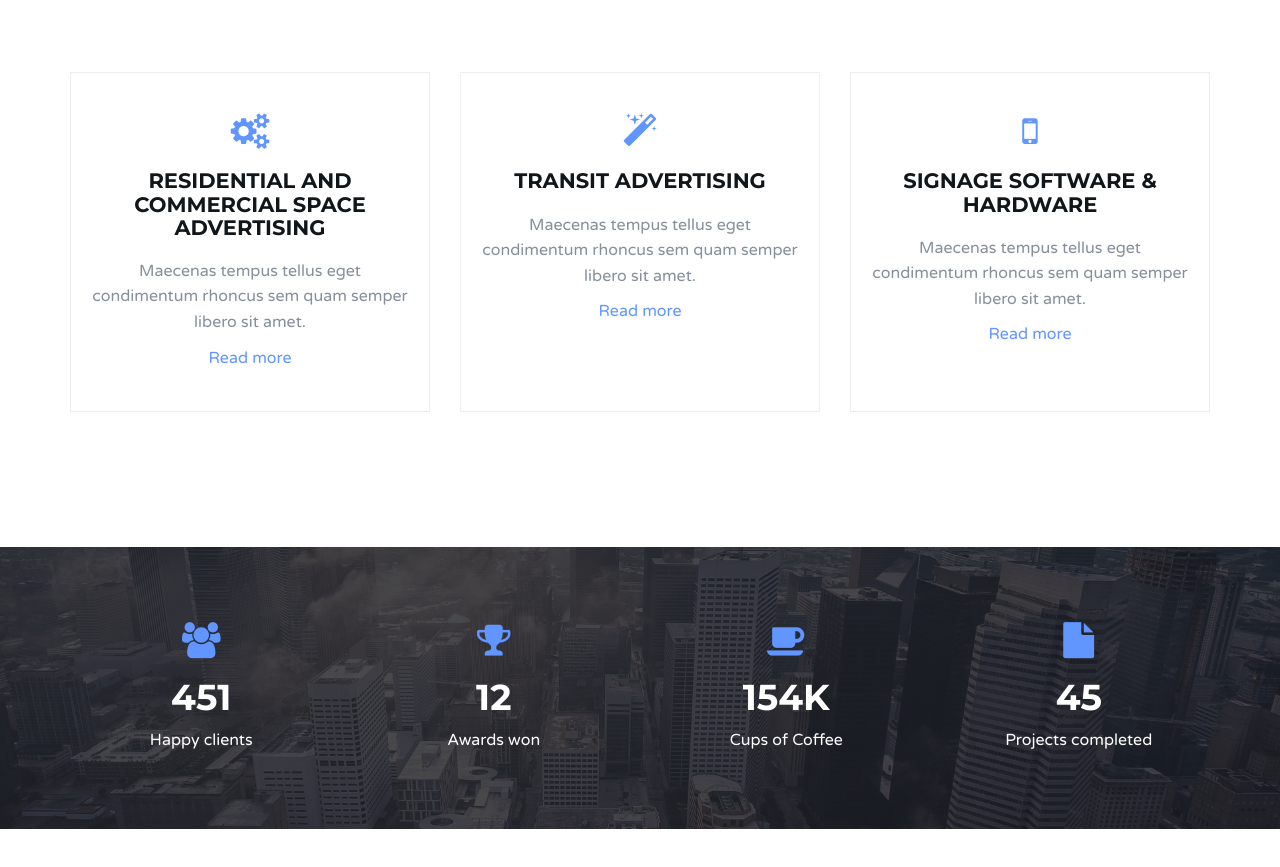
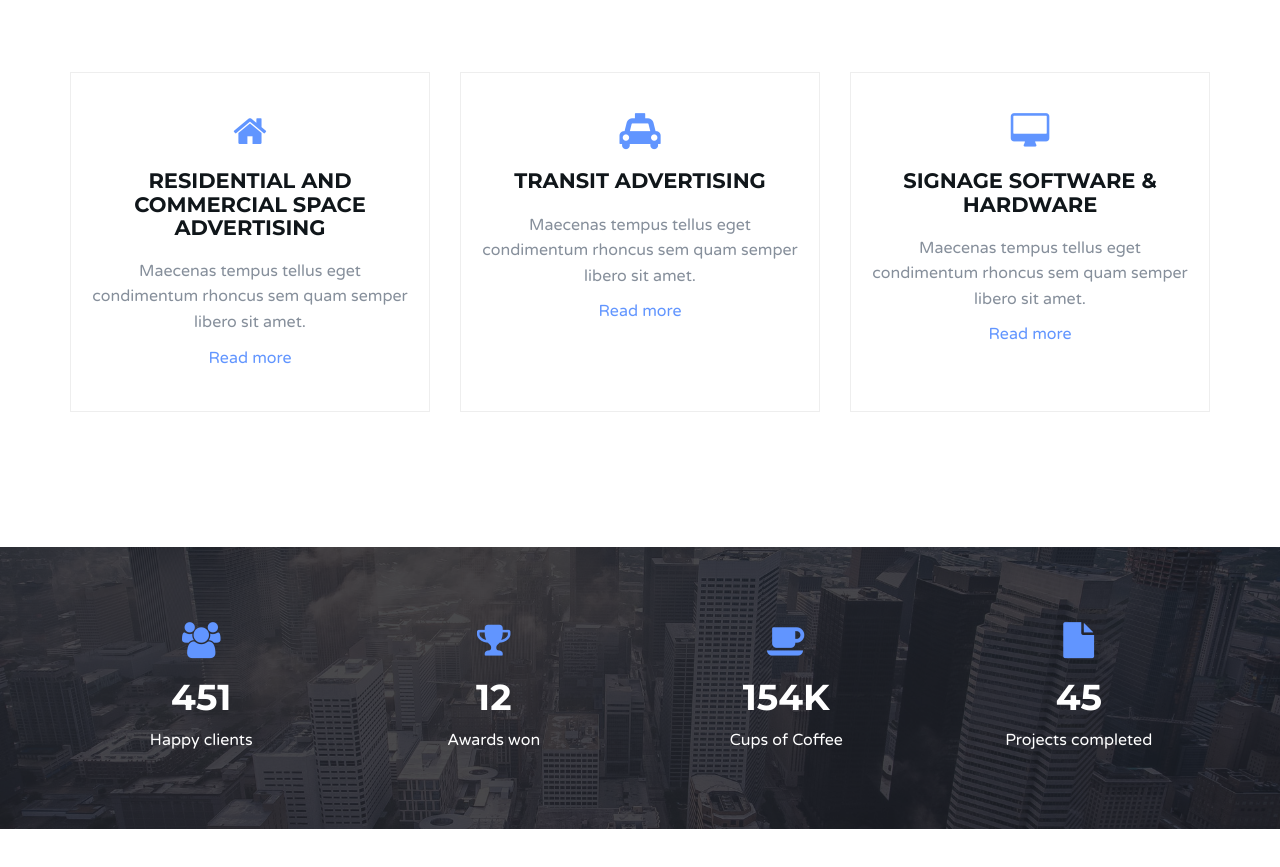
Before and after one commit to josephv7/xwards_site, a plain HTML site: page index.html in a window 1280 px wide. Shown: the part 1683-2550 px from the top of the page. Drawn offline with Linux system fonts and the light colour scheme.

Commit message:
added new icons for services

```diff
--- a/index.html
+++ b/index.html
@@ -189,7 +189,7 @@
 				<!-- about -->
 				<div class="col-md-4">
 					<div class="about">
-						<i class="fa fa-cogs"></i>
+						<i class="fa fa-home"></i>
 						<h3>RESIDENTIAL AND COMMERCIAL SPACE ADVERTISING</h3>
 						<p>Maecenas tempus tellus eget condimentum rhoncus sem quam semper libero sit amet.</p>
 						<a href="#">Read more</a>
@@ -200,7 +200,7 @@
 				<!-- about -->
 				<div class="col-md-4">
 					<div class="about">
-						<i class="fa fa-magic"></i>
+						<i class="fa fa-cab"></i>
 						<h3>TRANSIT ADVERTISING</h3>
 						<p>Maecenas tempus tellus eget condimentum rhoncus sem quam semper libero sit amet.</p>
 						<a href="#">Read more</a>
@@ -211,7 +211,7 @@
 				<!-- about -->
 				<div class="col-md-4">
 					<div class="about">
-						<i class="fa fa-mobile"></i>
+						<i class="fa fa-desktop"></i>
 						<h3>SIGNAGE SOFTWARE &amp; HARDWARE</h3>
 						<p>Maecenas tempus tellus eget condimentum rhoncus sem quam semper libero sit amet.</p>
 						<a href="#">Read more</a>
```
